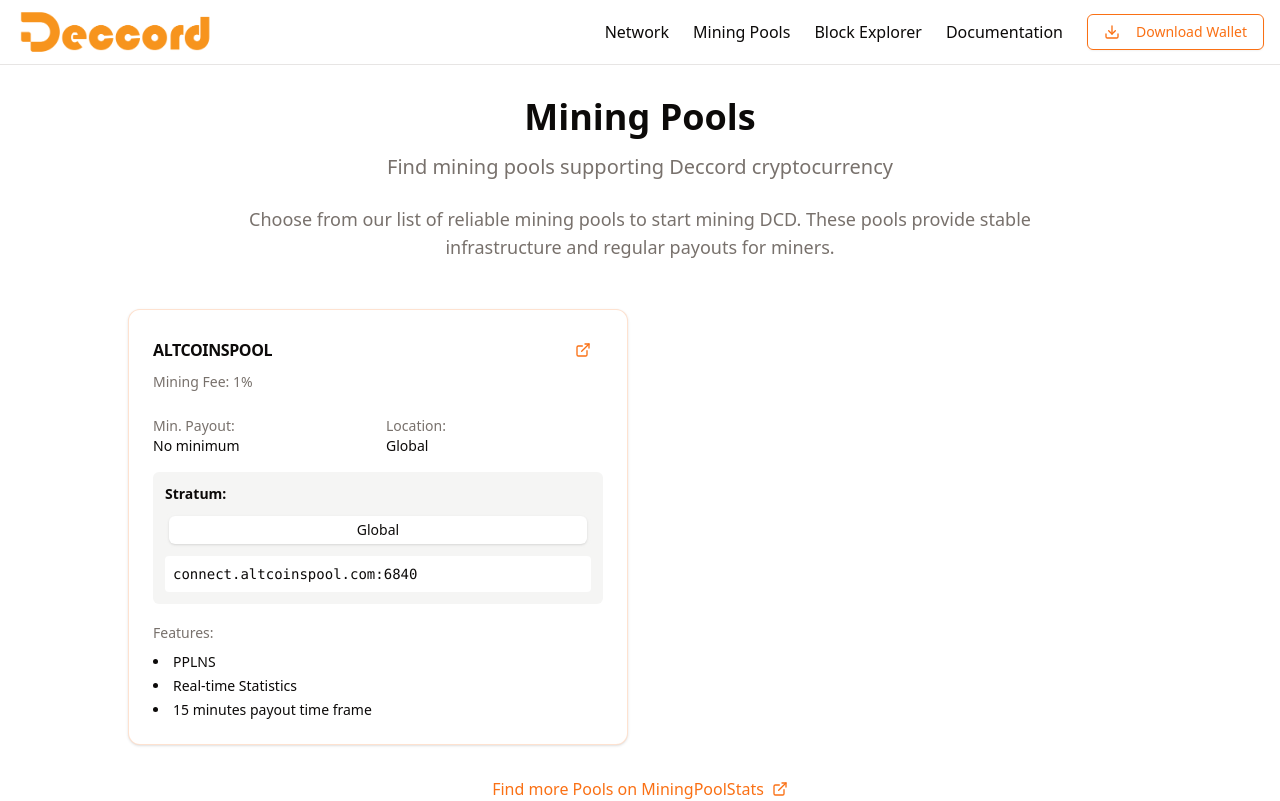
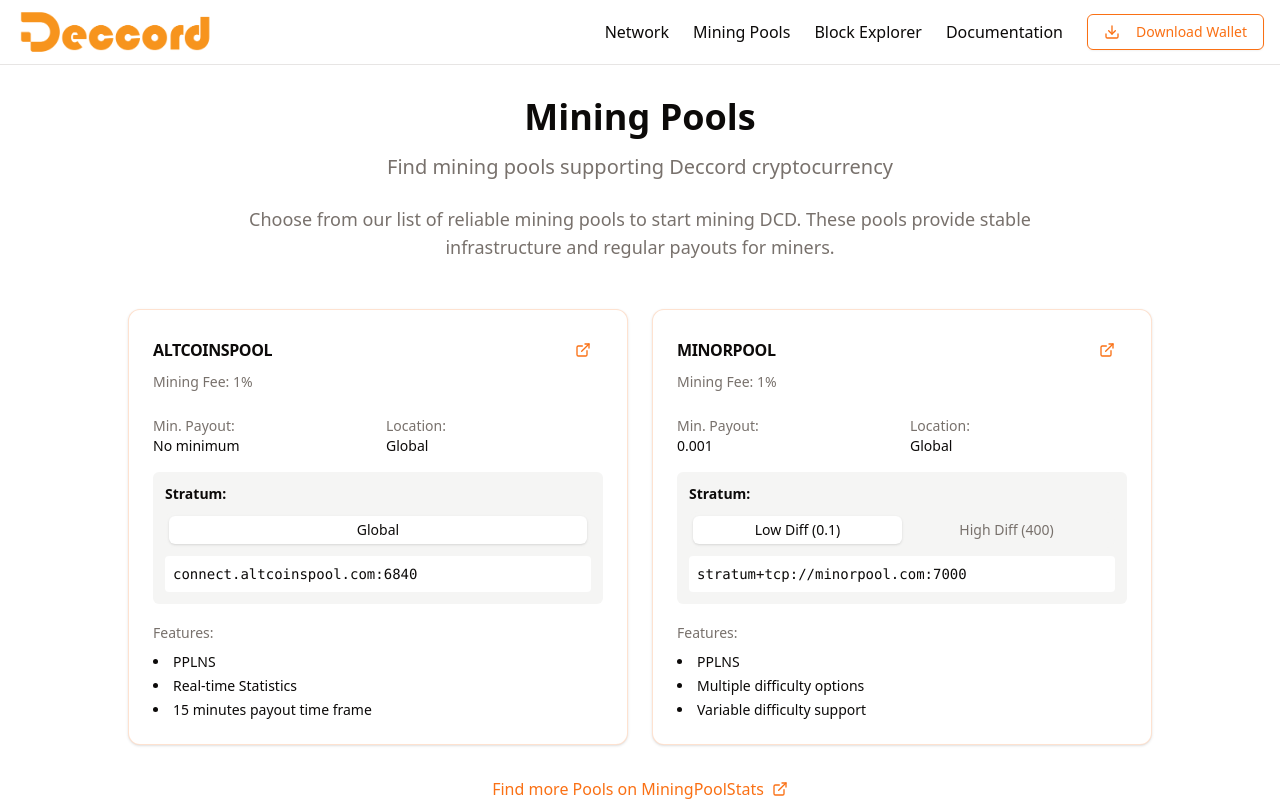
Before and after one commit to soosho/deccord_website, a Next.js app: page /mining-pools in a window 1280 px wide. Shown: the top 801 px of the page. Built offline with nearby package versions, Linux system fonts and the light colour scheme.

Commit message:
Add: MinorPool and Vercel Analytics 	modified:   app/layout.tsx 	modified:   components/mining/MiningPoolsList.tsx 	modified:   package-lock.json 	modified:   package.json

```diff
--- a/app/layout.tsx
+++ b/app/layout.tsx
@@ -4,6 +4,7 @@
 import { Toaster } from "@/components/ui/sonner";
 import { siteConfig } from "./metadata";
 import { SpeedInsights } from "@vercel/speed-insights/next"
+import { Analytics } from "@vercel/analytics/react"
 
 const geistSans = Geist({
   variable: "--font-geist-sans",
@@ -77,6 +78,7 @@
         {children}
         <Toaster />
         <SpeedInsights />
+        <Analytics />
       </body>
     </html>
   );
--- a/components/mining/MiningPoolsList.tsx
+++ b/components/mining/MiningPoolsList.tsx
@@ -28,6 +28,29 @@
       // }
     ]
   },
+  {
+    name: "MINORPOOL",
+    url: "https://minorpool.com",
+    fee: "1%",
+    minPayout: "0.001",
+    features: [
+      "PPLNS",
+      "Multiple difficulty options",
+      "Variable difficulty support"
+    ],
+    location: "Global",
+    hashrate: "Variable",
+    stratums: [
+      {
+        name: "Low Diff (0.1)",
+        connection: "stratum+tcp://minorpool.com:7000"
+      },
+      {
+        name: "High Diff (400)",
+        connection: "stratum+tcp://minorpool.com:7001"
+      }
+    ]
+  }
   // Add more pools as they become available
 ]
 
--- a/package.json
+++ b/package.json
@@ -36,6 +36,7 @@
     "@radix-ui/react-toggle": "^1.1.2",
     "@radix-ui/react-toggle-group": "^1.1.2",
     "@radix-ui/react-tooltip": "^1.1.8",
+    "@vercel/analytics": "^1.5.0",
     "@vercel/speed-insights": "^1.2.0",
     "class-variance-authority": "^0.7.1",
     "clsx": "^2.1.1",
```
Also changed, not shown: 1 other file (tests, documents, lock files or other folders).
